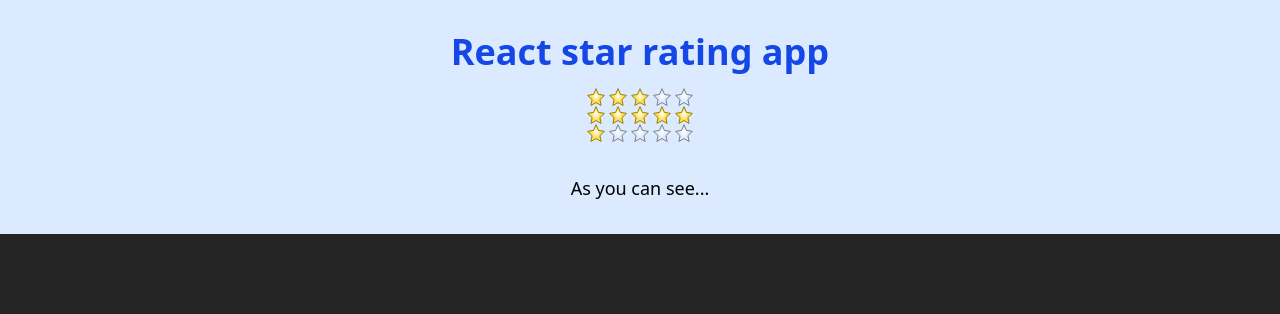
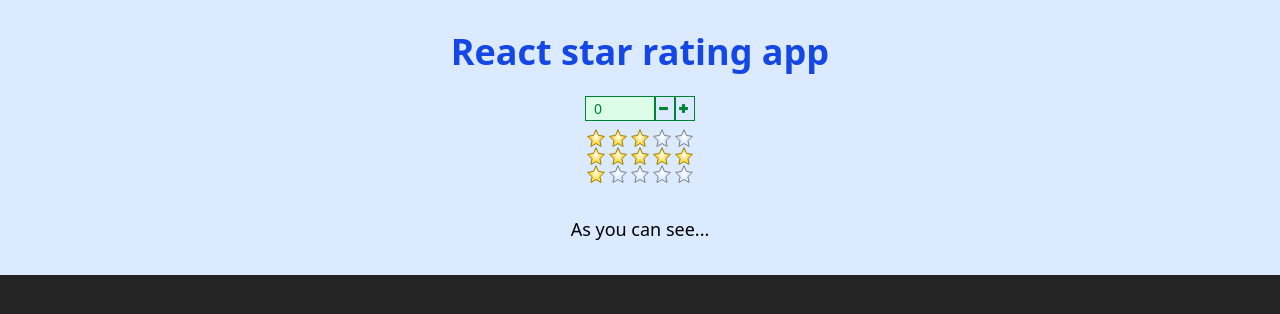
Before and after one commit to robin-artemstein/star-rating-app, a React (Vite) app: page / in a window 1280 px wide. Shown: the top 314 px of the page. Built offline with nearby package versions, Linux system fonts and the light colour scheme.

Commit message:
The first commit on 23rd February 2026.

```diff
--- a/src/App.tsx
+++ b/src/App.tsx
@@ -1,6 +1,7 @@
 // Import global CSS (not needed here since it's in main.tsx)
 // Import the custom StarRates component
 import StarRates from './StarRates.tsx'
+import CountingText from './CountingText.tsx'
 // Import App-specific CSS if needed (optional)
 import './App.css'
 
@@ -16,6 +17,8 @@ function App() {
       {/* Heading with Tailwind styles */}
       <h1 className="text-4xl font-bold text-blue-700 mb-4">React star rating app</h1>
 
+      {/* Counting text box*/}
+      <CountingText/>
       {/* Use the StarRates component and pass the prop */}
       {/* In layman's terms: This shows the star rating based on the number we pass */}
       <StarRates starRateNumber={3} />
--- /dev/null
+++ b/src/CountingText.tsx
@@ -0,0 +1,81 @@
+import React, { useState, useRef, useCallback } from 'react';
+
+/**
+ * 數值增減器組件 (NumberStepper)
+ * 特點：支援點擊單次增減、長按連續增減
+ */
+const NumberStepper: React.FC = () => {
+  // 1. 定義狀態：文字輸入框的值，預設為 0
+  const [value, setValue] = useState<number>(0);
+
+  // 2. 定義 Ref：用來儲存 setInterval 的 ID，這樣才能在不同函式間清除定時器
+  // 使用 Ref 是因為更新 Ref 不會觸發組件重新渲染，適合存放這種 side effect 的 ID
+  const timerRef = useRef<ReturnType<typeof setInterval> | null>(null);
+
+  /**
+   * 核心邏輯：改變數值
+   * @param delta 增量（+1 或 -1）
+   */
+  const adjustValue = useCallback((delta: number) => {
+    setValue((prev) => prev + delta);
+  }, []);
+
+  /**
+   * 開始連續觸發
+   * @param delta 增量
+   */
+  const startAdjusting = (delta: number) => {
+    // 先執行一次，確保「點擊」動作也能立即生效
+    adjustValue(delta);
+
+    // 如果已經有計時器在跑，先清除它（防禦性編程）
+    stopAdjusting();
+
+    // 設定定時器，每 100 毫秒觸發一次（可根據需求調整速度）
+    timerRef.current = setInterval(() => {
+      adjustValue(delta);
+    }, 100);
+  };
+
+  /**
+   * 停止觸發
+   * 當滑鼠放開或離開按鈕範圍時，必須清除定時器
+   */
+  const stopAdjusting = () => {
+    if (timerRef.current) {
+      clearInterval(timerRef.current);
+      timerRef.current = null;
+    }
+  };
+
+  // 處理手動輸入
+  const handleInputChange = (e: React.ChangeEvent<HTMLInputElement>) => {
+    const newValue = parseInt(e.target.value, 10);
+    setValue(isNaN(newValue) ? 0 : newValue);
+  };
+
+  return (
+    <div className="flex justify-center my-2">
+      {/* 1. 單行文字輸入框 */}
+      <input className="h-[25px] w-[70px] px-2 border border-green-700 font-medium text-green-700 text-sm bg-green-100" type="text" value={value} onChange={handleInputChange}
+      />
+
+      {/* 2. 減號按鈕 (-) */}
+      <button className="h-[25px] w-[20px] border border-green-700" onMouseDown={() => startAdjusting(-1)} onMouseUp={stopAdjusting} onMouseLeave={stopAdjusting} aria-label="Decrease">
+        <svg className="stroke-green-700" width="15" height="15" viewBox="0 0 24 24" fill="none" stroke="currentColor" strokeWidth="5">
+          <line x1="5" y1="12" x2="19" y2="12"></line>
+        </svg>
+      </button>
+
+      {/* 2. 加號按鈕 (+) */}
+      <button className="h-[25px] w-[20px] border border-green-700" onMouseDown={() => startAdjusting(1)} onMouseUp={stopAdjusting} onMouseLeave={stopAdjusting} aria-label="Increase">
+        <svg className="stroke-green-700" width="15" height="15" viewBox="0 0 24 24" fill="none" stroke="currentColor" strokeWidth="5">
+          <line x1="12" y1="5" x2="12" y2="19"></line>
+          <line x1="5" y1="12" x2="19" y2="12"></line>
+        </svg>
+      </button>
+    </div>
+  );
+};
+
+export default NumberStepper;
```
